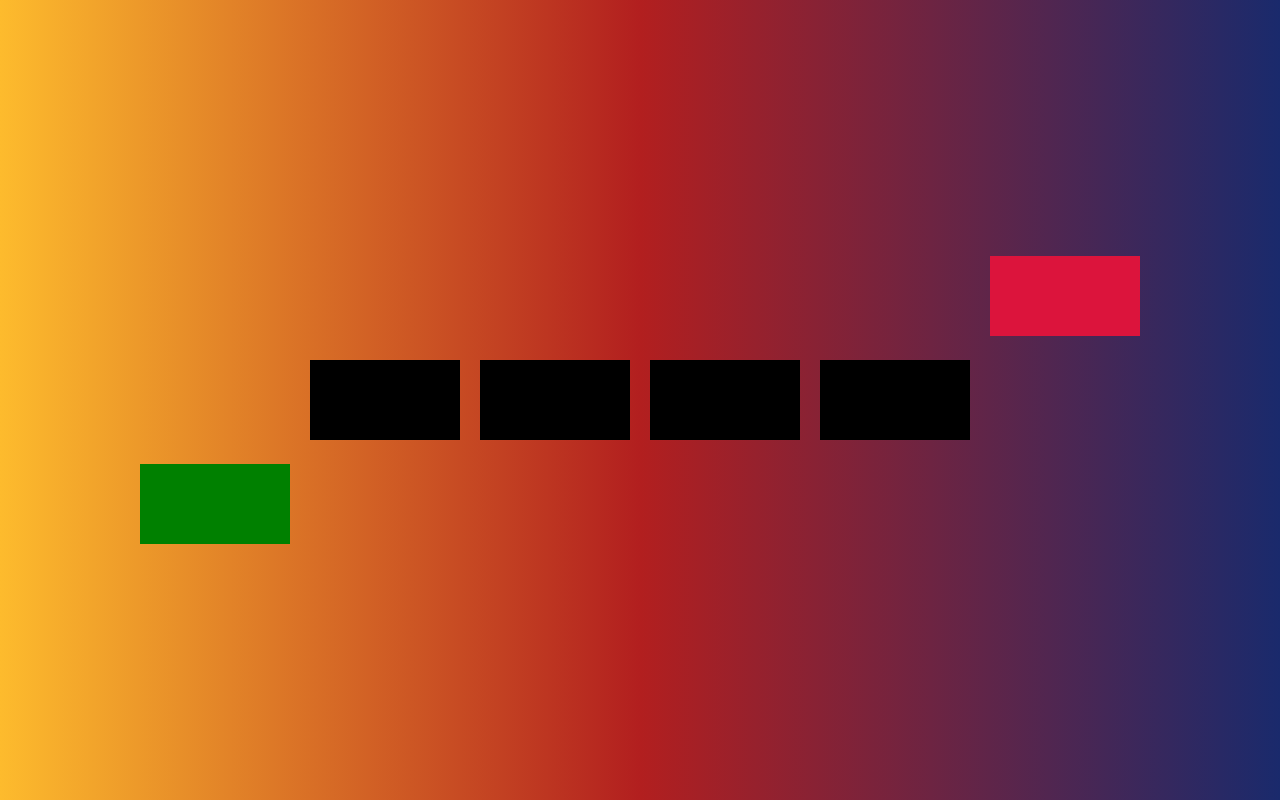
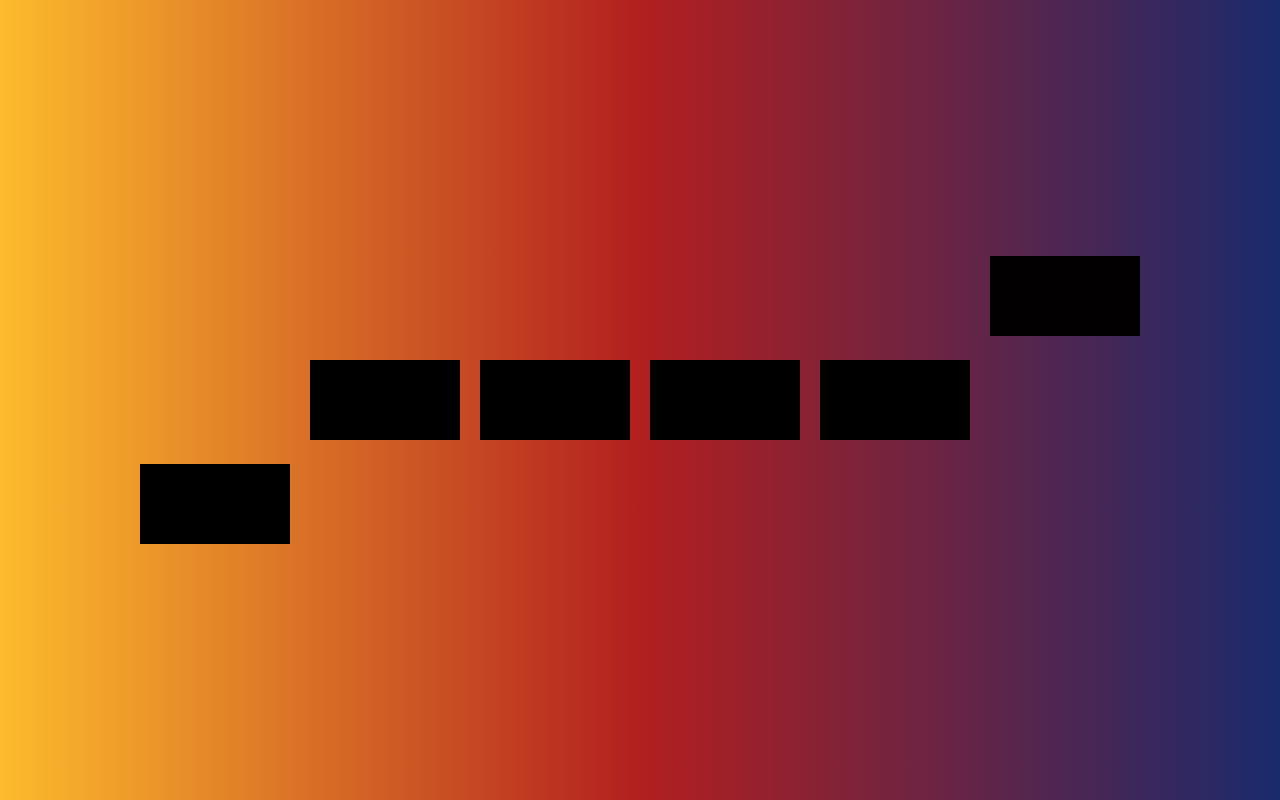
Before and after one commit to Kavishka-Prabashara/Assignment-08, a plain HTML site: page pages/task02.html in a window 1280 px wide. Drawn offline with Linux system fonts and the light colour scheme.

Commit message:
Updated css

```diff
--- a/pages/task02.html
+++ b/pages/task02.html
@@ -25,7 +25,7 @@
         .rectangle:first-child {
             font-family: cursive;
             color: white;
-            background-color: green;
+            background-color: #000000;
             top: 13vh;
             position: relative;
         }
@@ -33,7 +33,7 @@
         .rectangle:last-child {
             font-family: cursive;
             color: white;
-            background-color: crimson;
+            background-color: #020000;
             bottom: 13vh;
             position: relative;
         }
@@ -49,5 +49,8 @@
             <div class="rectangle"></div>
         </div>
     <script src="/lib/jquery.js"></script>
+    <script>
+
+    </script>
     </body>
 </html>
```
